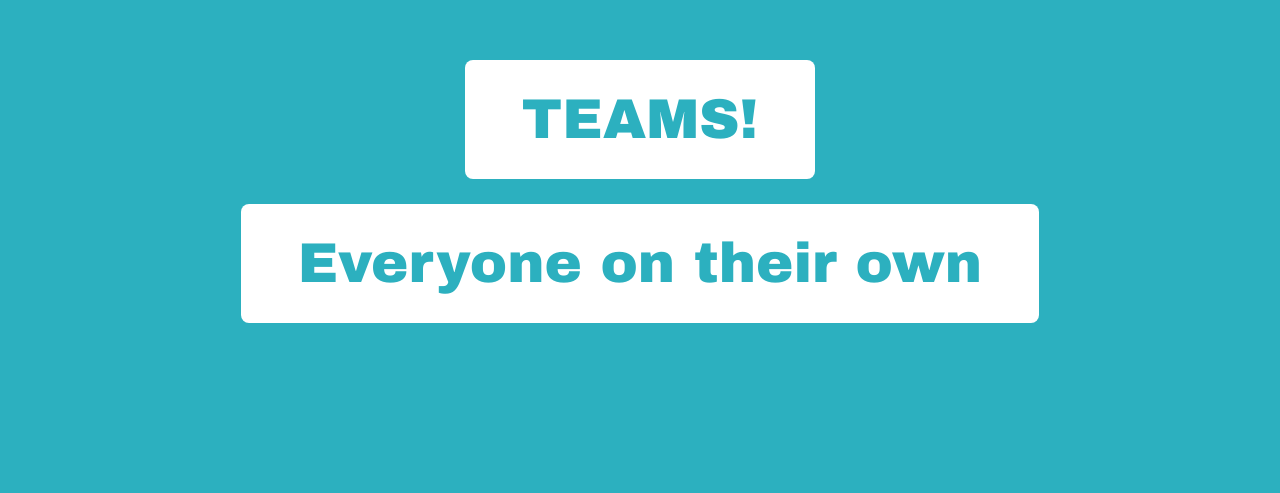
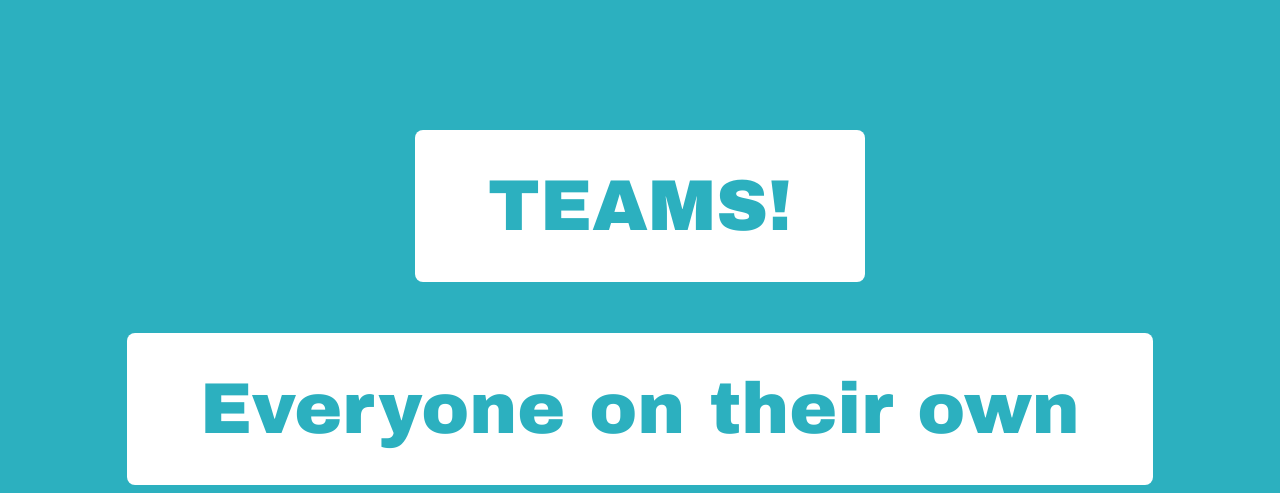
Before and after one commit to YelyzavetaMyshenyova/Drinking-Game, a plain HTML site: page index.html in a window 1280 px wide. Shown: the part 1446-1939 px from the top of the page. Before the commit the page ends 1777 px from the top, so only its background shows below. Drawn offline with Linux system fonts and the light colour scheme.

Commit message:
Update styledrink.css

```diff
--- a/styledrink.css
+++ b/styledrink.css
@@ -1,13 +1,13 @@
 body
 {
-  margin-top: 3%;
+  margin-top: 5%;
   background-color: #2CB0BF;
   text-align: center;
 }
 
 h1{
 font-family: "Arial Black", Gadget, sans-serif;
-font-size: 500%;
+font-size: 570%;
 line-height: 0.6em;
 color: #FFFFBF;
 }
@@ -15,11 +15,11 @@ color: #FFFFBF;
 
 .buttonteams{
 font-family: "Arial Black", Gadget, sans-serif;
-font-size: 350%;
+font-size: 450%;
 display: block;
 margin: auto;
-  text-decoration: none;
-margin-bottom: 2%;
+
+margin-bottom: 4%;
   border: solid 1px transparent;
   border-radius: 8px;
   padding: 0.5em 1em;
@@ -30,10 +30,10 @@ background-color: white;
 
 .buttonsingleplayer{
   font-family: "Arial Black", Gadget, sans-serif;
-  font-size: 350%;
+  font-size: 450%;
 display: block;
 margin: auto;
-  text-decoration: none;
+
   border: solid 1px transparent;
   border-radius: 8px;
   padding: 0.5em 1em;
@@ -43,6 +43,6 @@ background-color: white;
 }
 
 .firstpagebuttons{
-margin-top: 95%;
+margin-top: 97%;
   display: block;
 }
```
